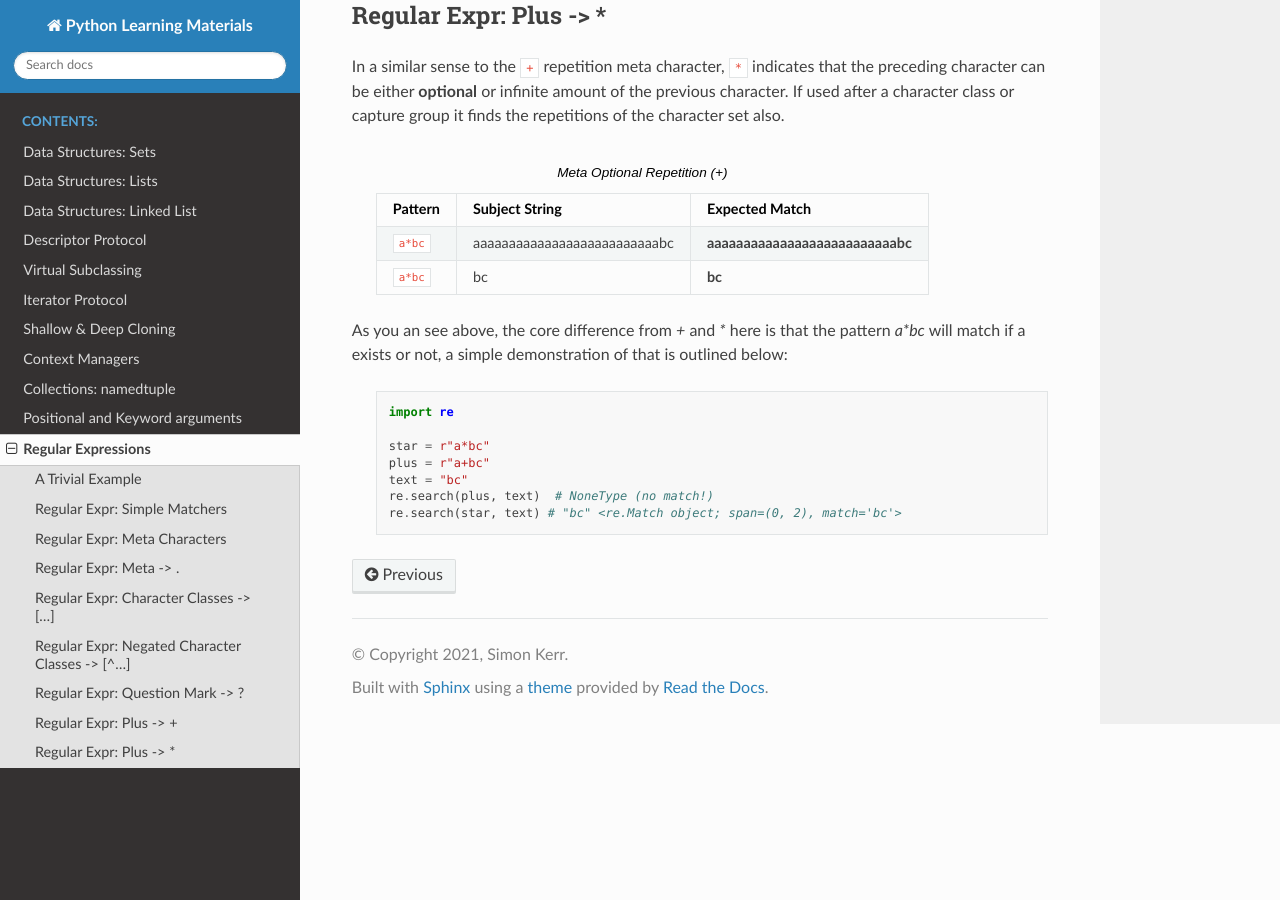
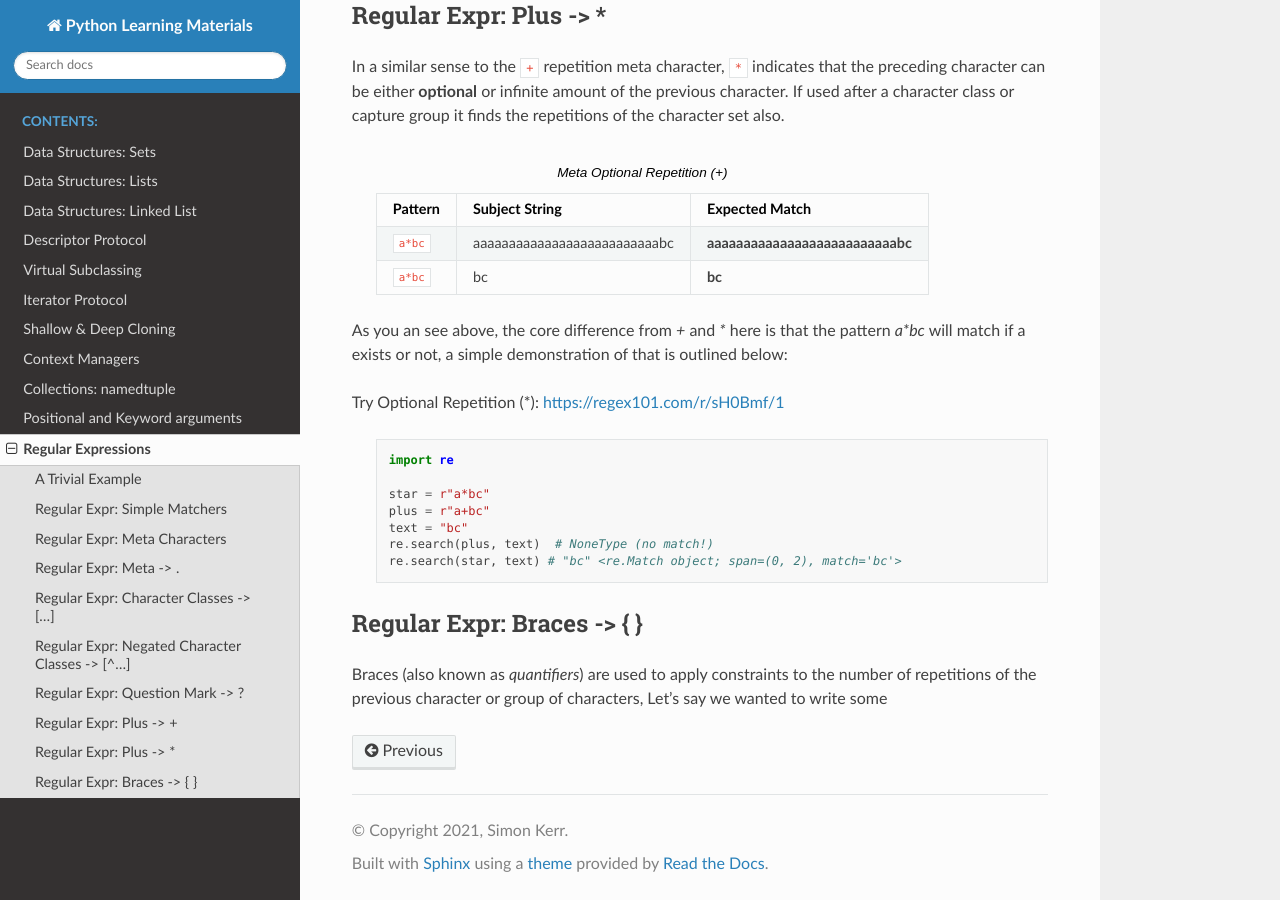
Before and after one commit to symonk/pydocs, a Sphinx documentation site: the page built from docs/source/regular_expressions.rst, in a window 1280 px wide and 900 px high, scrolled down 5354 px. Built offline with Sphinx 7.4.7 and the Read the Docs theme 2.0.0, drawn with Linux system fonts in a browser that asks for light colours.

Commit message:
start on `{ }`; adding example for `*`

```diff
--- a/docs/source/regular_expressions.rst
+++ b/docs/source/regular_expressions.rst
@@ -316,6 +316,8 @@ class or capture group it finds the repetitions of the character set also.
 As you an see above, the core difference from `+` and `*` here is that the pattern `a*bc` will match if
 a exists or not, a simple demonstration of that is outlined below:
 
+Try Optional Repetition (*):  https://regex101.com/r/sH0Bmf/1
+
 
     .. code-block:: python
 
@@ -326,3 +328,9 @@ a exists or not, a simple demonstration of that is outlined below:
         text = "bc"
         re.search(plus, text)  # NoneType (no match!)
         re.search(star, text) # "bc" <re.Match object; span=(0, 2), match='bc'>
+
+
+Regular Expr: Braces -> { }
+----------------------------
+Braces (also known as `quantifiers`) are used to apply constraints to the number of repetitions of the previous
+character or group of characters,  Let's say we wanted to write some
```
